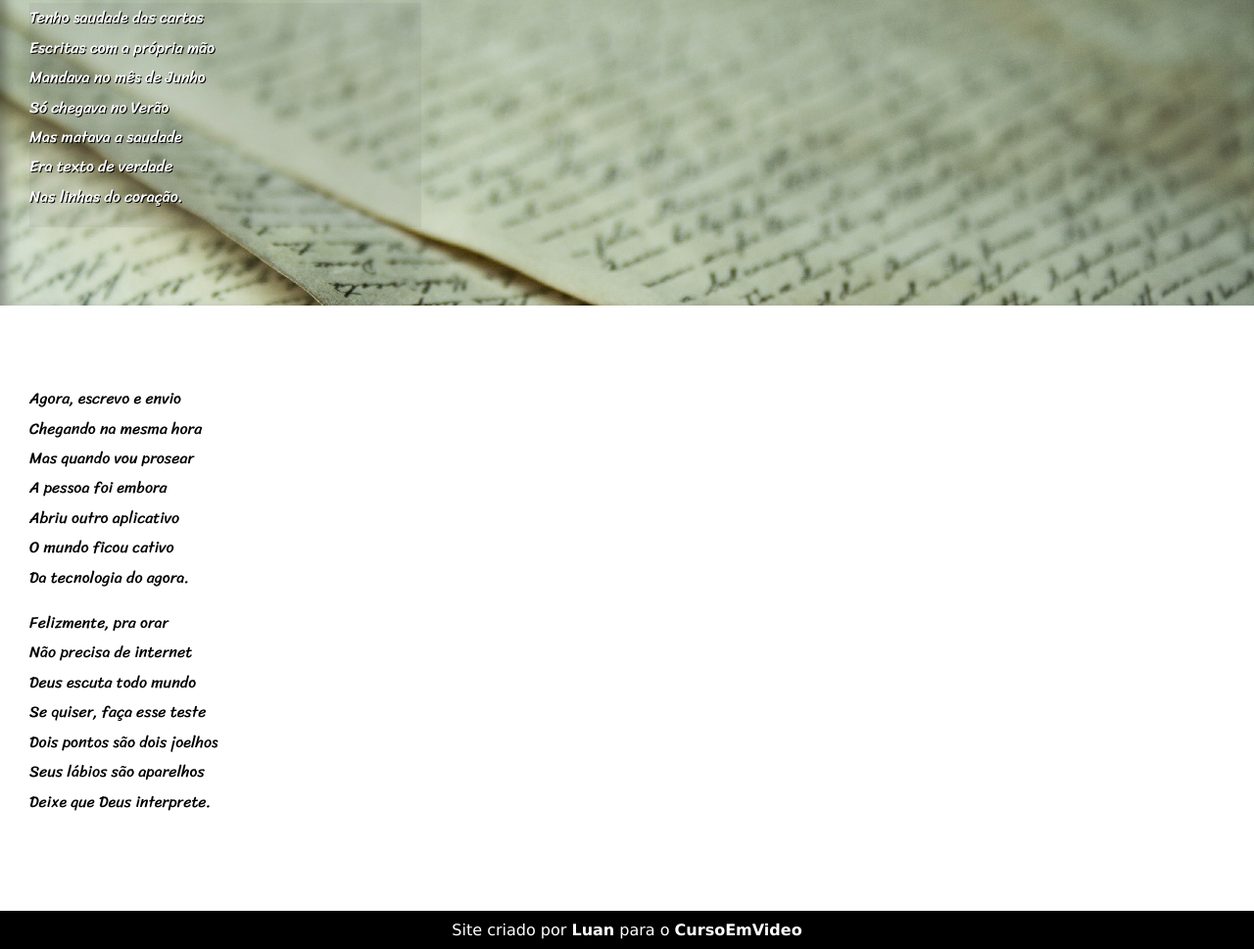
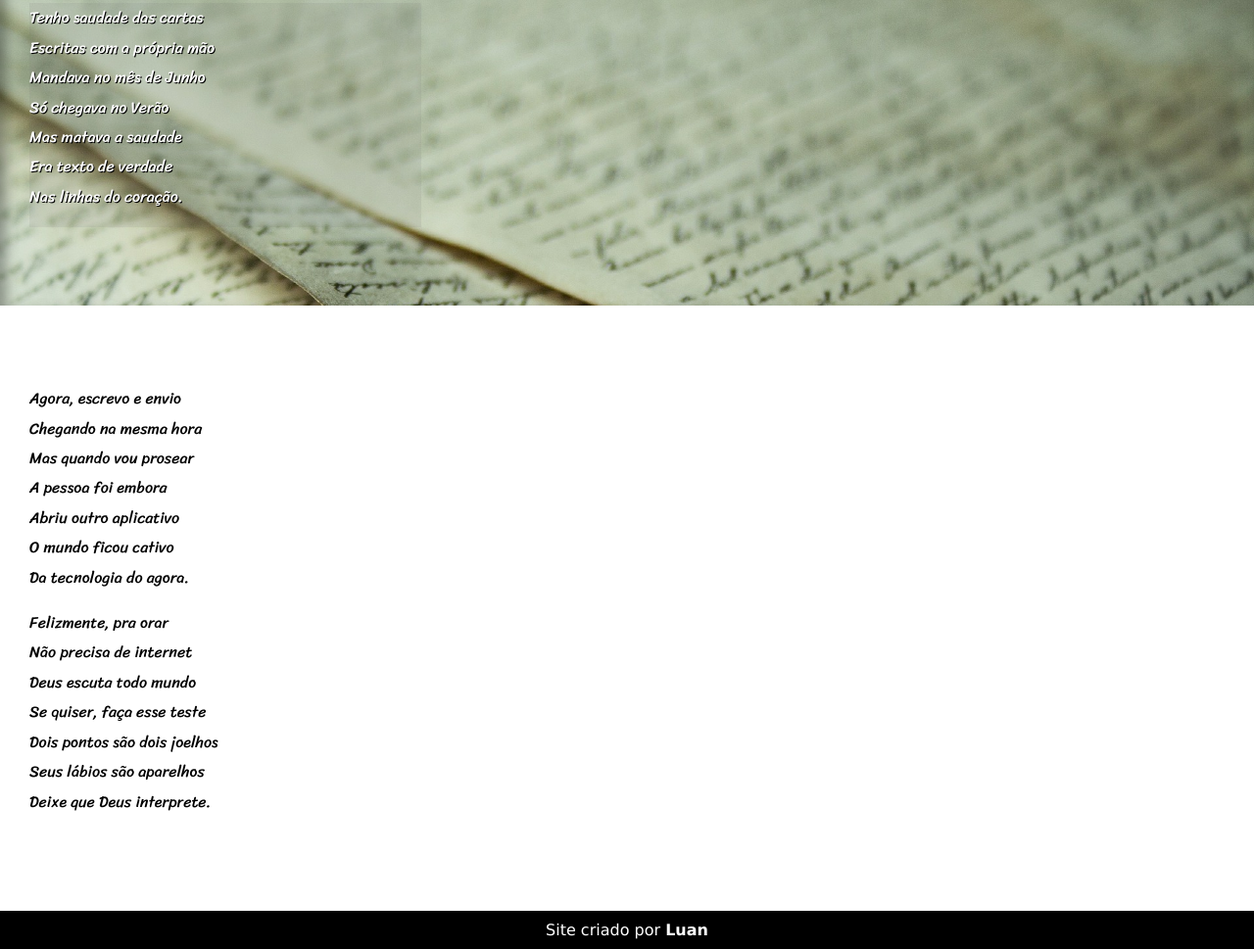
Before and after one commit to OJanuario/Html-e-Css-, a plain HTML site: page ex002/index.html in a window 1280 px wide. Shown: the part 1644-2613 px from the top of the page at 98% size. Drawn offline with Linux system fonts and the light colour scheme.

Commit message:
Atualizações

```diff
--- a/ex002/index.html
+++ b/ex002/index.html
@@ -94,7 +94,7 @@
     </section>
 
     <footer>
-        <p>Site criado por <strong>Luan</strong> para o <strong>CursoEmVideo</strong></p>
+        <p>Site criado por <strong>Luan</strong>
     </footer>
 </body>
 </html>
```
